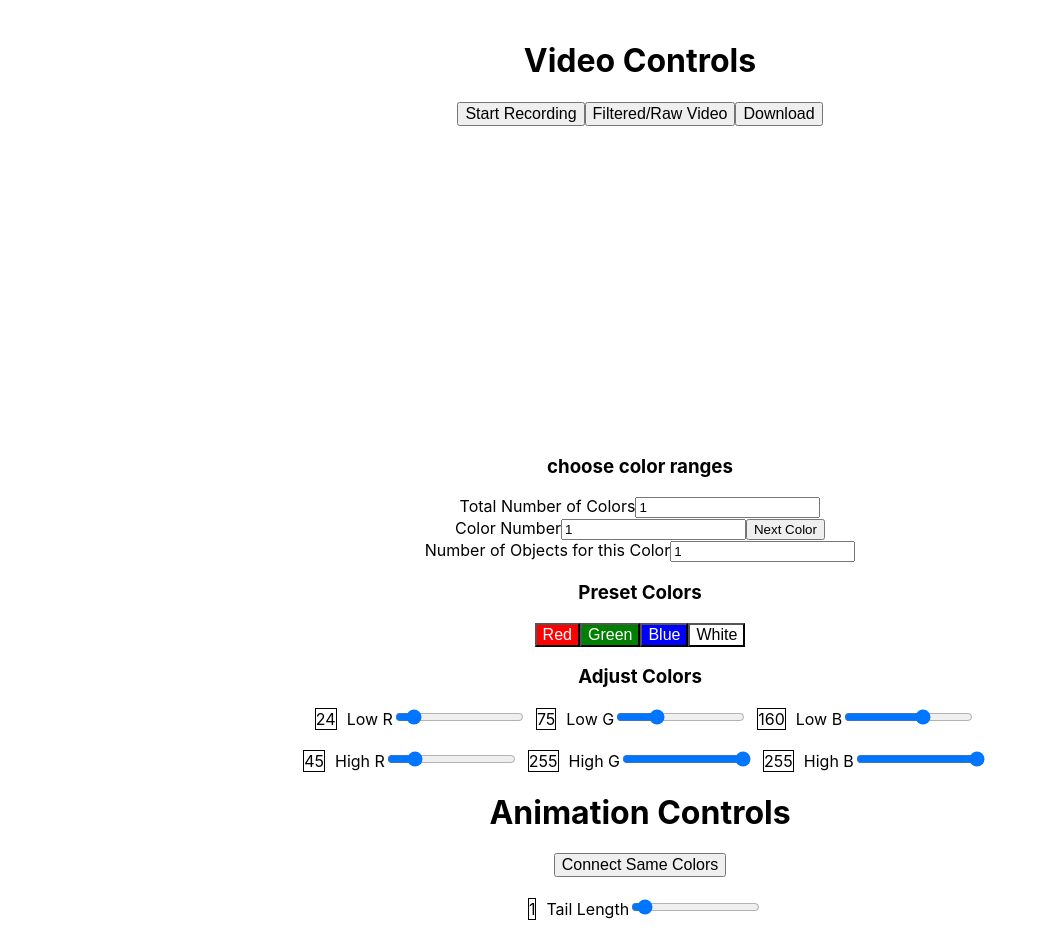
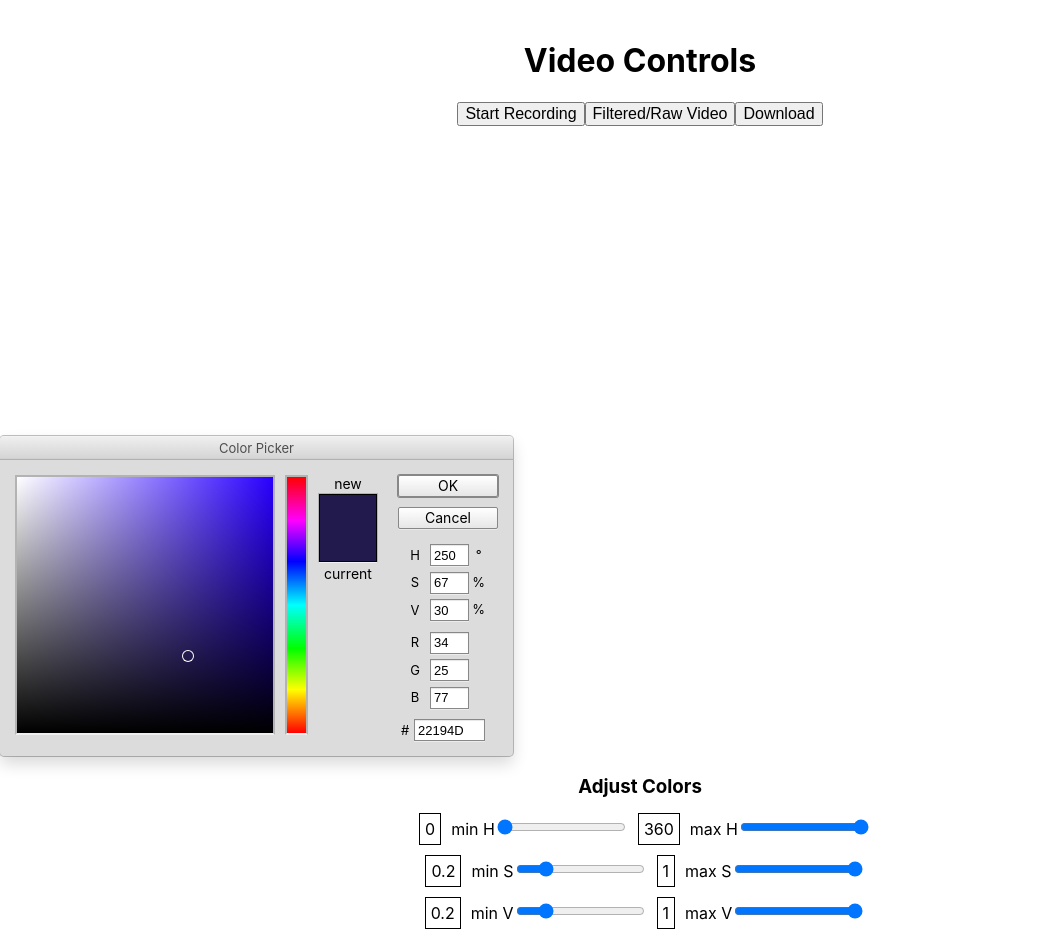
Before and after one commit to ianboru/juggle-tracker-js, a React (Create React App) app: page / in a window 1280 px wide. Shown: the top 952 px of the page, without its empty margins (0-1048 px from the left). Built offline with nearby package versions, Linux system fonts and the light colour scheme; no server answers.

Commit message:
color picker works with sliders for filtering

```diff
--- a/package.json
+++ b/package.json
@@ -9,6 +9,7 @@
     "mobx-react": "^5.4.3",
     "opencv.js": "^1.2.1",
     "react": "^16.5.2",
+    "react-color": "^2.17.0",
     "react-dom": "^16.5.2",
     "styled-components": "^4.1.3"
   },
--- a/src/App.js
+++ b/src/App.js
@@ -5,6 +5,7 @@ import utils from './utils'
 import Recorder from './recorder'
 import store from "./store"
 import { observer } from "mobx-react"
+import { PhotoshopPicker } from 'react-color';
 
 const scoreThreshold = .5
 
@@ -20,21 +21,21 @@ class App extends Component {
     videoWidth : null,
     startTime : Date.now(),
     numObjects : 1,
-    lr : 24,
-    lg : 75,
-    lb : 160,
-    hr : 45,
-    hg : 255,
-    hb : 255,
+    lh : 0,
+    ls : .2,
+    lv : .2,
+    hh : 360,
+    hs : 1,
+    hv : 1,
     net : null,
     allColors : [{},{
       numObjects : 1,
-      lr : 24,
-      lg : 75,
-      lb : 160,
-      hr : 45,
-      hg : 255,
-      hb : 255,
+      lh : 0,
+      ls : .2,
+      lv : .2,
+      hh : 360,
+      hs : 1,
+      hv : 1,
     }],
     colorNum : 1,
     calibrating : true,
@@ -48,7 +49,7 @@ class App extends Component {
     mediaSource : new MediaSource(),
     mediaSource : null,
     visiblePlayer : "live",
-    canvasStream : null
+    canvasStream : null,
   }
 
   componentDidMount=()=>{
@@ -176,7 +177,7 @@ class App extends Component {
             const lastX = xHistory[xHistory.length - 1 - t]
             const lastY = yHistory[yHistory.length - 1 - t]
             const lastR = rHistory[rHistory.length - 1 - t]
-            const color = utils.calculateCurrentColor(ballColors,(1-(t/currentWindowSize)))
+            const color = utils.calculateCurrentHSVString(ballColors,(1-(t/currentWindowSize)))
             this.drawCircle(context,lastX, lastY, lastR*(1-(t/currentWindowSize)), color)
           }
         }
@@ -206,7 +207,7 @@ class App extends Component {
             context.beginPath();
             context.moveTo(curBallX, curBallY)
             context.lineTo(nextBallX, nextBallY)
-            context.strokeStyle = utils.calculateCurrentColor(ballColors, 1);
+            context.strokeStyle = utils.calculateCurrentHSVString(ballColors, 1);
             context.lineWidth = 4;
             context.stroke();
           }
@@ -238,14 +239,18 @@ class App extends Component {
 
         // Convert the RGB temporary image to HSV
         cv.cvtColor(temp, hsv, cv.COLOR_RGB2HSV)
+        // Get values for the color ranges from the trackbars
 
-        // Get values for the color ranges from the trackbars
-        let lower = [colorRange.lr, colorRange.lg, colorRange.lb,0];
-        let higher = [colorRange.hr, colorRange.hg, colorRange.hb,255];
-
+        let lowerHSV = utils.htmlToOpenCVHSV([colorRange.lh, colorRange.ls, colorRange.lv])
+        lowerHSV.push(0)
+        let higherHSV = utils.htmlToOpenCVHSV([colorRange.hh, colorRange.hs, colorRange.hv])
+        higherHSV.push(255)
+        let lower = [colorRange.lh, colorRange.ls, colorRange.lv,0];
+        let higher = [colorRange.hh, colorRange.hs, colorRange.hv,255];
+        console.log("lower higher", lower, higher)
         // Create the new mat objects that are the lower and upper ranges of the color
-        let low = new cv.Mat(hsv.rows, hsv.cols, hsv.type(), lower);
-        let high = new cv.Mat(hsv.rows, hsv.cols, hsv.type(), higher);
+        let low = new cv.Mat(hsv.rows, hsv.cols, hsv.type(), lowerHSV);
+        let high = new cv.Mat(hsv.rows, hsv.cols, hsv.type(), higherHSV);
 
         // Find the colors that are within (low, high)
         cv.inRange(hsv, low, high, dst);
@@ -253,15 +258,7 @@ class App extends Component {
         // Track the balls - arguments: mask image, and number of balls
         this.trackBall(dst.clone(),colorNum)
 
-        //let kernel = cv.Mat.ones(5, 5, cv.CV_8U);
-        //cv.dilate(dst,dst,kernel)
-
-        /*if(previousDst){
-          cv.add(dst,previousDst,dst)
-          previousDst.delete()
-        }*/
         previousDst = dst.clone()
-        //kernel.delete();
         low.delete();high.delete();
       }
     })
@@ -289,7 +286,7 @@ class App extends Component {
       }else{
         // Initialize final canvas with the mask of the colors within the color ranges
         // This setting is used when calibrating the colors
-        cv.imshow('canvasOutput',this.colorFilter(srcMat.clone()))
+        cv.imshow('canvasOutput',combinedColorMat)
       }
 
       //Draw balls and tails
@@ -333,9 +330,10 @@ class App extends Component {
 
   }
 
-  handleRGBChange=(e)=>{
+  handleHSVSliderChange=(e)=>{
     let state = this.state
-    state[e.target.name] =parseInt(e.target.value)
+    console.log(e.target.value)
+    state[e.target.name] =parseFloat(e.target.value)
     this.setState({
       state
     },()=>{
@@ -346,49 +344,20 @@ class App extends Component {
     let colorRanges = this.state.allColors
     colorRanges[this.state.colorNum] = {
       'numObjects' : parseInt(this.state.numObjects),
-      'lr' : this.state.lr,
-      'lg' : this.state.lg,
-      'lb' : this.state.lb,
-      'hr' : this.state.hr,
-      'hg' : this.state.hg,
-      'hb' : this.state.hb,
+      'lh' : this.state.lh,
+      'ls' : this.state.ls,
+      'lv' : this.state.lv,
+      'hh' : this.state.hh,
+      'hs' : this.state.hs,
+      'hv' : this.state.hv,
     }
     this.setState({
-      allColors : colorRanges
+      allColors : colorRanges,
+      pickedColor : utils.calculateCurrentHSV(colorRanges[this.state.colorNum])
+
     })
   }
-  setColorPreset=(e)=>{
 
-    let tempState = this.state
-    let color = {}
-    let colorRanges = this.state.allColors
-
-    console.log("color ranges" , this.state.allColors, tempState.allColors)
-    console.log(this.state.colorNum)
-    let numObjects = colorRanges[this.state.colorNum].numObjects
-
-    if(e.target.name == "red"){
-      colorRanges[this.state.colorNum] = utils.red
-      color = utils.red
-    }else if(e.target.name == "green"){
-      colorRanges[this.state.colorNum] = utils.green
-      color = utils.green
-    }else if(e.target.name == "blue"){
-      colorRanges[this.state.colorNum] = utils.blue
-      color = utils.blue
-    }else if(e.target.name == "white"){
-      colorRanges[this.state.colorNum] = utils.white
-      color = utils.white
-    }
-    colorRanges[this.state.colorNum].numObjects = numObjects
-    tempState.allColors = colorRanges
-    console.log("final state", tempState.allColors)
-
-    tempState = Object.assign(tempState, color);
-    this.setState(
-      tempState
-    )
-  }
   nextColor=()=>{
     this.setColorRange()
     let colorNum = this.state.colorNum
@@ -404,12 +373,12 @@ class App extends Component {
       this.setState({
         colorNum,
         numObjects : this.state.allColors[colorNum].numObjects,
-        lr : this.state.allColors[colorNum]['lr'],
-        lg : this.state.allColors[colorNum]['lg'],
-        lb : this.state.allColors[colorNum]['lb'],
-        hr : this.state.allColors[colorNum]['hr'],
-        hg : this.state.allColors[colorNum]['hg'],
-        hb : this.state.allColors[colorNum]['hb'],
+        lh : this.state.allColors[colorNum]['lh'],
+        ls : this.state.allColors[colorNum]['ls'],
+        lv : this.state.allColors[colorNum]['lv'],
+        hh : this.state.allColors[colorNum]['hh'],
+        hs : this.state.allColors[colorNum]['hs'],
+        hv : this.state.allColors[colorNum]['hv'],
       })
     }else{
       this.setState({
@@ -530,7 +499,7 @@ class App extends Component {
           console.error('Exception while creating MediaRecorder:');
     }
     try {
-      mediaRecorder = new MediaRecorder(this.state.canvasStream, options);
+      mediaRecorder = new MediaRecorder(this.stafte.canvasStream, options);
     } catch (e0) {
       console.log('Unable to create MediaRecorder with options Object: ', e0);
       try {
@@ -590,36 +559,44 @@ class App extends Component {
       window.URL.revokeObjectURL(url);
     }, 100);
   }
+
+  handleChangeComplete = (color) => {
+    this.setState({ pickedColor: color.hsv });
+    console.log(color)
+    let colorRanges = this.state.allColors
+    const hRange = 60
+    console.log(Math.round(color.hsv.h) - hRange, 0)
+    let lowH = Math.max(Math.round(color.hsv.h) - hRange, 0)
+    colorRanges[this.state.colorNum]['hh'] = Math.round(color.hsv.h)
+    colorRanges[this.state.colorNum]['lh'] = lowH
+
+    this.setState({
+      allColors : colorRanges,
+      'hh' : Math.round(color.hsv.h),
+
+      'lh' : lowH,
+    })
+  };
   render() {
 
     const sliders =
         this.state.calibrating ?
         <div className="sliders">
-          <label>Color Number</label><input type="input" value={this.state.colorNum} onChange={this.handleColorNum}/>
-          <button onClick={this.nextColor}>Next Color</button>
-          <br/>
-          <label>Number of Objects for this Color</label><input type="number" value={this.state.numObjects} onChange={this.handleNumObjects}/>
-          <br/>
-          <h3>Preset Colors</h3>
-          <button style={{"backgroundColor":'red', 'color': 'white','fontSize':'12pt'}} name="red" onClick={this.setColorPreset}>Red</button>
-          <button style={{"backgroundColor":'green', 'color': 'white','fontSize':'12pt'}} name="green" onClick={this.setColorPreset}>Green</button>
-          <button style={{"backgroundColor":'blue', 'color': 'white','fontSize':'12pt'}} name="blue" onClick={this.setColorPreset}>Blue</button>
-          <button style={{"backgroundColor":'white', 'color': 'black','fontSize':'12pt'}} name="white" onClick={this.setColorPreset}>White</button>
-
-          <br/>
           <h3>Adjust Colors</h3>
-          <span style={{"margin": "10px","border": "1px solid black"}}>{this.state.lr}</span><label>Low R</label><input name="lr" type="range" min={0} max={255} value={this.state.lr} onChange={this.handleRGBChange}/>
-          <span style={{"margin": "10px","border": "1px solid black"}}>{this.state.lg}</span><label>Low G</label><input name="lg" type="range" min={0} max={255} value={this.state.lg} onChange={this.handleRGBChange}/>
-          <span style={{"margin": "10px","border": "1px solid black"}}>{this.state.lb}</span><label>Low B</label><input name="lb" type="range" min={0} max={255} value={this.state.lb} onChange={this.handleRGBChange}/>
+          <span style={{"margin": "10px", "padding": "5px","border": "1px solid black"}}>{this.state.lh}</span><label>min H</label><input name="lh" type="range" min={0} max={360} step={1} value={this.state.lh} onChange={this.handleHSVSliderChange}/>
+          <span style={{"margin": "10px", "padding": "5px","border": "1px solid black"}}>{this.state.hh}</span><label>max H</label><input name="hh" type="range" min={0} max={360} step={1} value={this.state.hh} onChange={this.handleHSVSliderChange}/>
           <br/>
           <br/>
-          <span style={{"margin": "10px","border": "1px solid black"}}>{this.state.hr}</span><label>High R</label><input name="hr" type="range" min={0} max={255} value={this.state.hr} onChange={this.handleRGBChange}/>
-          <span style={{"margin": "10px","border": "1px solid black"}}>{this.state.hg}</span><label>High G</label><input name="hg" type="range" min={0} max={255} value={this.state.hg} onChange={this.handleRGBChange}/>
-          <span style={{"margin": "10px","border": "1px solid black"}}>{this.state.hb}</span><label>High B</label><input name="hb" type="range" min={0} max={255} value={this.state.hb} onChange={this.handleRGBChange}/>
+          <span style={{"margin": "10px", "padding": "5px","border": "1px solid black"}}>{this.state.ls}</span><label>min S</label><input name="ls" type="range" min={0} max={1} step={.01} value={this.state.ls} onChange={this.handleHSVSliderChange}/>
+          <span style={{"margin": "10px", "padding": "5px","border": "1px solid black"}}>{this.state.hs}</span><label>max S</label><input name="hs" type="range" min={0} max={1} step={.01} value={this.state.hs} onChange={this.handleHSVSliderChange}/>
+          <br/>
+          <br/>
+          <span style={{"margin": "10px", "padding": "5px","border": "1px solid black"}}>{this.state.lv}</span><label>min V</label><input name="lv" type="range" min={0} max={1} step={.01} value={this.state.lv} onChange={this.handleHSVSliderChange}/>
+          <span style={{"margin": "10px", "padding": "5px","border": "1px solid black"}}>{this.state.hv}</span><label>max V</label><input name="hv" type="range" min={0} max={1} step={.01} value={this.state.hv} onChange={this.handleHSVSliderChange}/>
         </div> : null
 
     return (
-      <div className="App">
+      <div className="App" >
         <br/>
         <h1>Video Controls</h1>
         <button style={{'fontSize':'12pt'}} id="record" onClick={this.toggleRecording}>Start Recording</button>
@@ -631,17 +608,32 @@ class App extends Component {
 
         <canvas ref={ref => this.canvasOutput = ref}  className="center-block" id="canvasOutput" width={320} height={240}></canvas>
         <br/>
+          <PhotoshopPicker
+            style={{'margin':'0 auto'}}
+            color={ this.state.pickedColor }
+            onChangeComplete={ this.handleChangeComplete }
+          />
         <video hidden={true} ref={ref => this.recordedVideo = ref} id="recorded" playsInline ></video>
+        {sliders}
+
+        <br/>
+        <br/>
+
+        <label>Color Number</label><input type="input" value={this.state.colorNum} onChange={this.handleColorNum}/>
+        <button onClick={this.nextColor}>Next Color</button>
+        <br/>
+        <label>Number of Objects for this Color</label><input type="number" value={this.state.numObjects} onChange={this.handleNumObjects}/>
+        <br/>
         <h3>choose color ranges</h3>
         <label>Total Number of Colors</label><input type="number" value={this.state.totalNumColors} onChange={this.handleTotalNumColors}/>
 
-        {sliders}
+
 
         <h1>Animation Controls</h1>
         <button style={{'fontSize':'12pt'}} onClick={this.toggleConnectSameColor}>Connect Same Colors</button>
         <br/>
         <br/>
-        <span style={{"margin": "10px","border": "1px solid black"}}>{this.state.tailLength}</span><label>Tail Length</label><input name="lg" type="range" min={0} max={20} value={this.state.tailLength} onChange={this.handleTailLength}/>
+        <span style={{"margin": "10px","border": "1px solid black"}}>{this.state.tailLength}</span><label>Tail Length</label><input name="ls" type="range" min={0} max={20} value={this.state.tailLength} onChange={this.handleTailLength}/>
         <br/>
         <br/>
         <video hidden={true} width={320} height={240} muted playsInline autoPlay className="invisible" ref={ref => this.video = ref}></video>
--- a/src/utils.js
+++ b/src/utils.js
@@ -44,12 +44,22 @@ function RGBtoHSV(r, g, b) {
 
     return [h,s,v];
 }
-function calculateCurrentColor(ballColorRange,opacity){
-    const r = this.mean(ballColorRange['lr'],ballColorRange['hr'])
-    const g = this.mean(ballColorRange['lg'],ballColorRange['hg'])
-    const b = this.mean(ballColorRange['lb'],ballColorRange['hb'])
-    return "rgb(" + r + "," + g + "," + b + ","+opacity+")"
+function calculateCurrentHSVString(ballColorRange,opacity){
+    const h = this.mean(ballColorRange['lh'],ballColorRange['hh'])
+    const s = this.mean(ballColorRange['ls'],ballColorRange['hs'])
+    const v = this.mean(ballColorRange['lv'],ballColorRange['hv'])
+    return "hsv(" + h + "," + s + "," + v + ","+opacity+")"
 }
+function calculateCurrentHSV(ballColorRange,opacity){
+    return "hsv(" + ballColorRange['hh'] + "," + ballColorRange['hs'] + "," + ballColorRange['hv'] + ","+opacity+")"
+}
+function htmlToOpenCVHSV(htmlHSV){
+    let openCVHSV  = htmlHSV
+    openCVHSV[0] =  180*openCVHSV[0]/360
+    openCVHSV[1] = openCVHSV[1] * 255
+    openCVHSV[2] = openCVHSV[2] * 255
+    return openCVHSV
+  }
 function sortContours(contours){
     let contourAreas = []
     for (let i = 0; i < contours.size(); ++i) {
@@ -97,7 +107,9 @@ const white = {
     'hb' : 255,
   }
 export default {
-    calculateCurrentColor,
+    calculateCurrentHSV,
+    calculateCurrentHSVString,
+    htmlToOpenCVHSV,
     mean,
     sortContours,
     RGBtoHSV,
```
